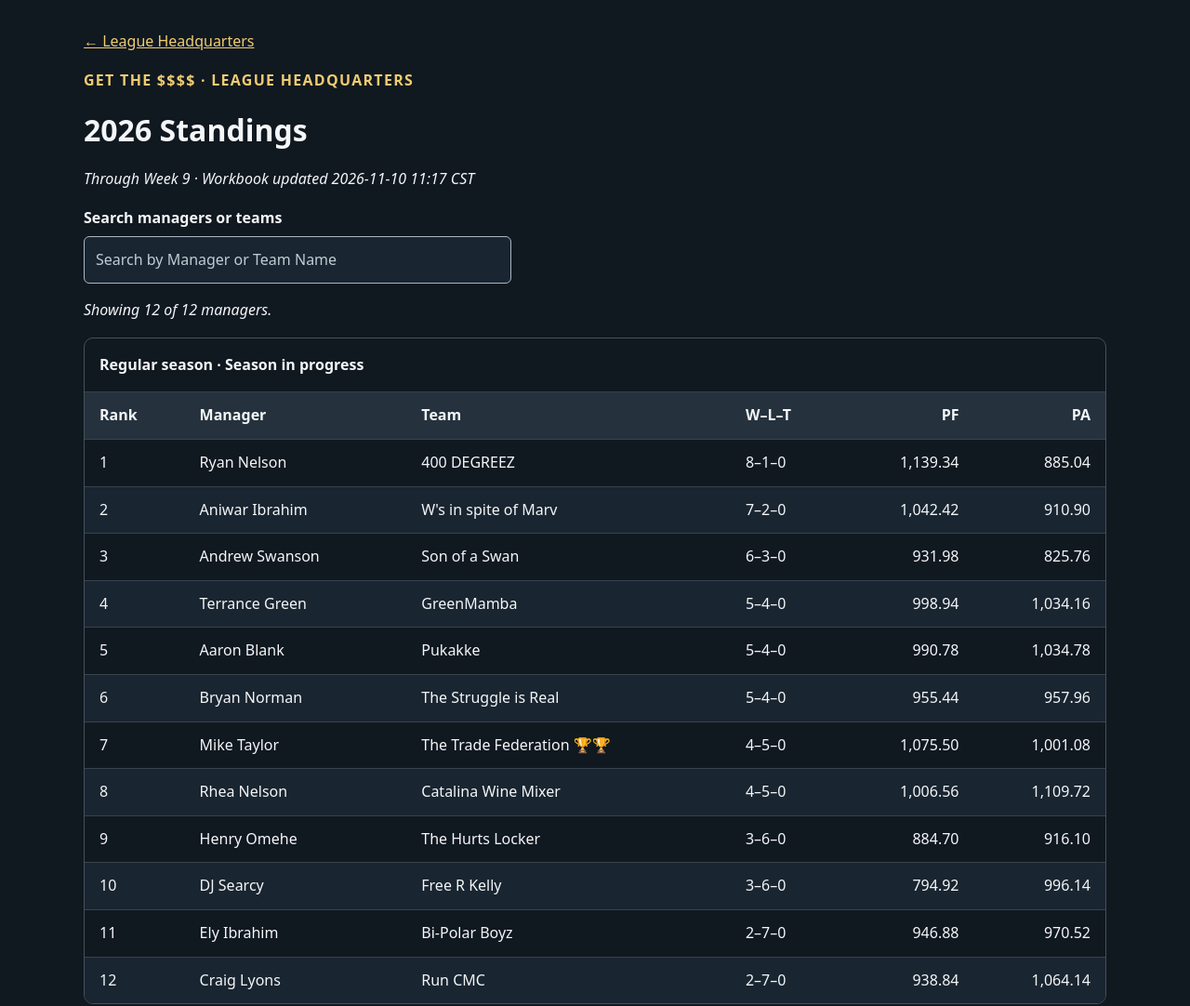
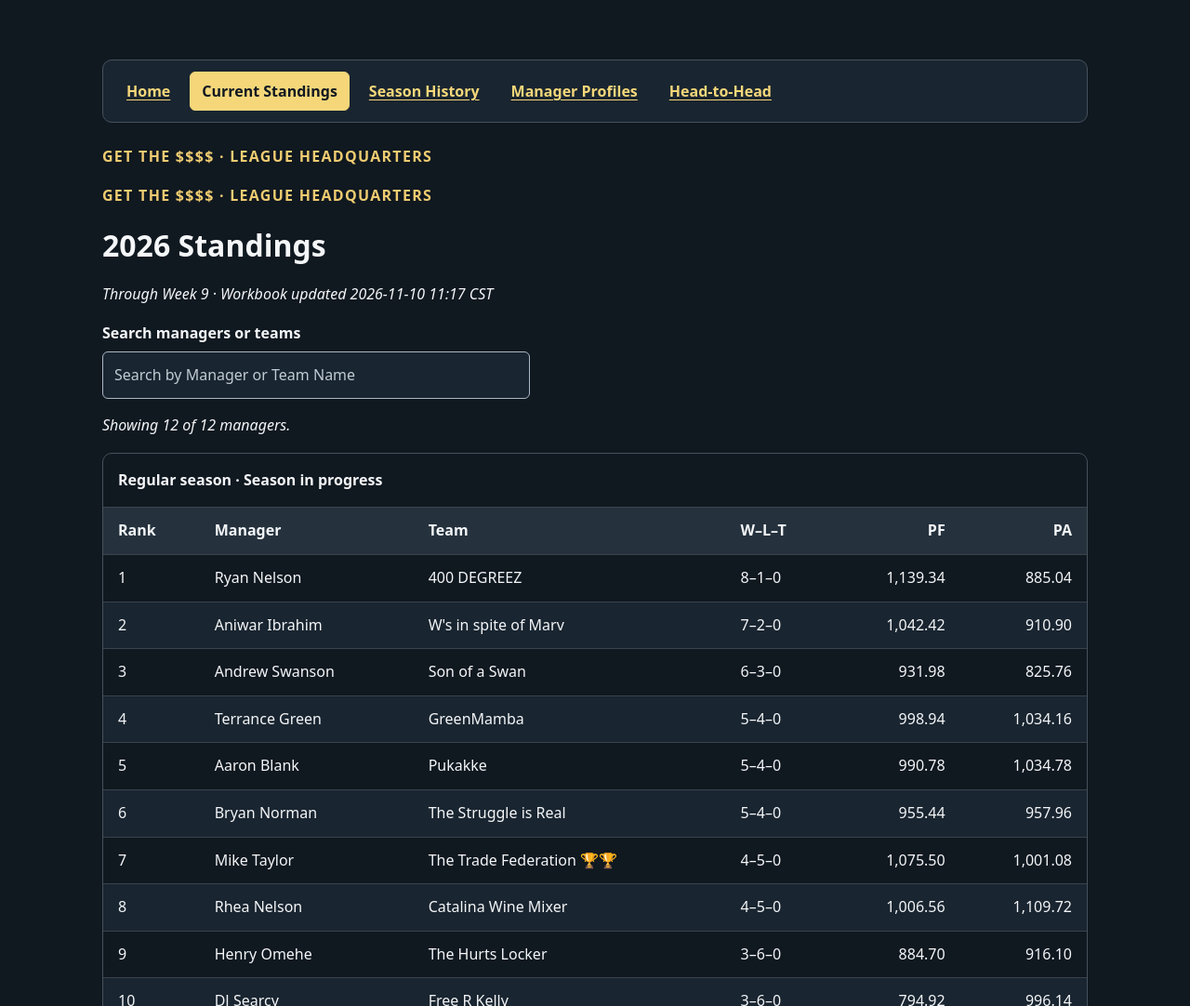
Before and after one commit to amswansonjr/get-the-money-league, a plain HTML site: page standings.html in a window 1280 px wide. Shown: the top 1082 px of the page at 93% size. Drawn offline with Linux system fonts and the light colour scheme.

Commit message:
Update standings.html

```diff
--- a/standings.html
+++ b/standings.html
@@ -53,7 +53,15 @@ label {
 <script src="./navigation.js" defer></script>
 </head>
 <body><main>
-  <a href="./">← League Headquarters</a>
+  <body><main>
+  <nav class="league-nav" aria-label="League pages">
+    <a href="./">Home</a>
+    <a href="./standings.html">Current Standings</a>
+    <a href="./history.html">Season History</a>
+    <a href="./managers.html">Manager Profiles</a>
+    <a href="./h2h.html">Head-to-Head</a>
+  </nav>
+  <p class="eyebrow">GET THE $$$$ · LEAGUE HEADQUARTERS</p>
   <p class="eyebrow">GET THE $$$$ · LEAGUE HEADQUARTERS</p>
   <h1>2026 Standings</h1>
   <p id="status" role="status">Loading saved standings…</p>
```
